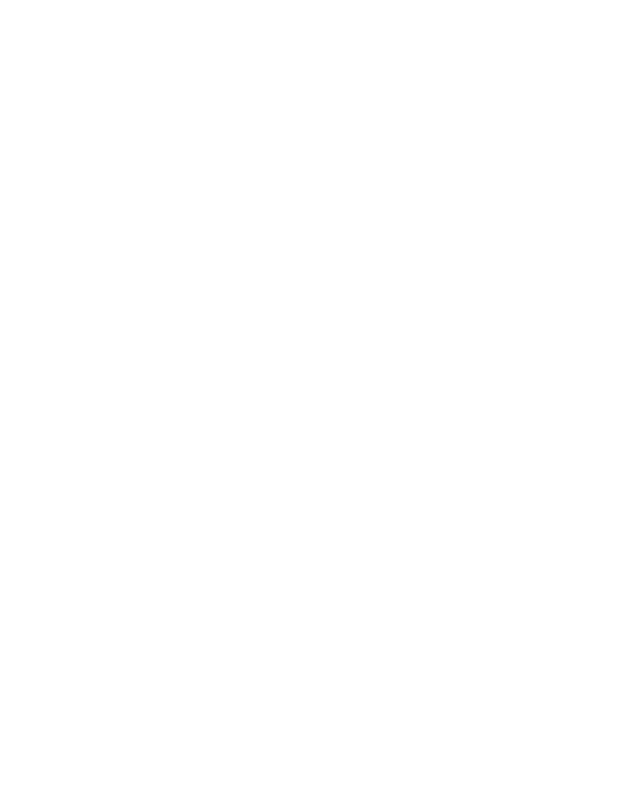
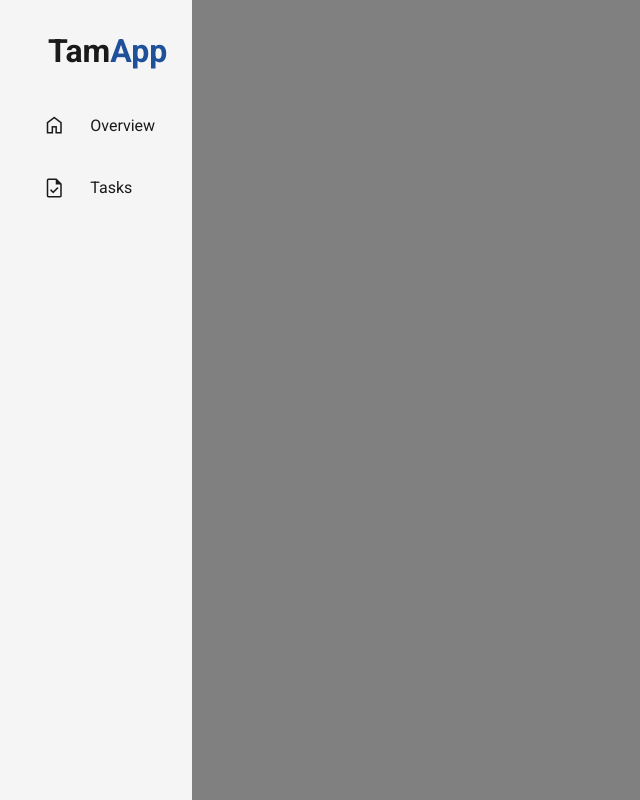
Before and after one commit to Mihiwa/tamap, a website: page index.html in a window 1280 px wide. Shown: the whole page, without its empty margins (0-640 px from the left). Drawn offline with nearby package versions, Linux system fonts and the light colour scheme.

Commit message:
Finishing the header section

```diff
--- a/index.html
+++ b/index.html
@@ -1,19 +1,54 @@
 <!DOCTYPE html>
 <html lang="en">
   <head>
-    <meta charset="UTF-8">
-    <meta name="viewport" content="width=device-width, initial-scale=1.0">
-    <link rel="stylesheet" href="css/style.css">
+    <meta charset="UTF-8" />
+    <meta name="viewport" content="width=device-width, initial-scale=1.0" />
+    <link rel="stylesheet" href="css/style.css" />
+    <link
+      rel="stylesheet"
+      href="https://fonts.googleapis.com/css2?family=Material+Symbols+Outlined:opsz,wght,FILL,GRAD@20..48,100..700,0..1,-50..200"
+    />
+    <style>
+      .material-symbols-outlined {
+        font-variation-settings: "FILL" 0, "wght" 300, "GRAD" 0, "opsz" 24;
+      }
+    </style>
+    <script
+      src="https://kit.fontawesome.com/1b7e81e798.js"
+      crossorigin="anonymous"
+    ></script>
+    <script src="script.js"></script>
     <title>Tamap task manager</title>
   </head>
   <body>
+    <header>
+      <div id="menu-container">
+        <div id="logo">
+          <h1>Tam<span style="color: #1f509a">App</span></h1>
+        </div>
+        <nav id="navigation-menu">
+          <ul>
+            <li>
+              <span class="material-symbols-outlined">home</span
+              ><span>Overview</span>
+            </li>
+            <li>
+              <span class="material-symbols-outlined"> task </span
+              ><span>Tasks</span>
+            </li>
+          </ul>
+        </nav>
+      </div>
+    </header>
+
+    <main></main>
     <template id="task-template">
       <div class="task">
         <div class="task-content">
-                <input type="checkbox" class="task-checkbox">
+          <input type="checkbox" class="task-checkbox" />
           <span class="task-description"></span>
         </div>
-            <i></i>
+        <i class="fa-solid fa-trash"></i>
       </div>
     </template>
   </body>
--- a/scss/style.scss
+++ b/scss/style.scss
@@ -1,11 +1,86 @@
-::root {
+@import url("https://fonts.googleapis.com/css2?family=Roboto:wght@100;300;400;500;700;900&display=swap");
+
+:root {
+  --accent-color: #4335a7;
+  --font-family: "Roboto", sans-serif;
   --font-size: 16px;
-  --font-family: "Open Sans", sans-serif;
-  --font-weight: 400;
 }
 
-
-body {
+*,
+*::before,
+*::after {
   margin: 0;
   padding: 0;
 }
+
+body {
+  font-family: var(--font-family);
+  font-size: var(--font-size);
+  background-color: grey;
+  color: #1a1a1a;
+  display: flex;
+  flex-direction: row;
+  height: 100vh;
+}
+
+header {
+  background-color: #f5f5f5;
+  width: 15%;
+  display: flex;
+  flex-direction: column;
+  justify-content: space-between;
+  align-items: center;
+  gap: 2rem;
+  padding-top: 2rem;
+  overflow: hidden;
+  position: relative;
+}
+
+#menu-container {
+  width: 100%;
+  display: flex;
+  flex-direction: column;
+  align-items: flex-start;
+  justify-content: flex-start;
+  position: absolute;
+  left: 0;
+  gap: 2rem;
+  #logo {
+    display: flex;
+    padding-left: 3rem;
+  }
+}
+
+nav {
+  width: 100%;
+}
+
+ul {
+  list-style: none;
+  width: 95%;
+  display: flex;
+  flex-direction: column;
+  align-items: center;
+  justify-content: flex-start;
+  gap: 1rem;
+  position: relative;
+  top: 0;
+  left: 0;
+
+  li {
+    width: 80%;
+    padding: 0.7rem 0 0.7rem 3rem;
+    display: flex;
+    gap: 1.5rem;
+    align-items: center;
+    justify-content: flex-start;
+
+    &:hover {
+      background-color: #4d4e4e07;
+      color: var(--accent-color);
+      cursor: pointer;
+      border-radius: 0 0.5rem 0.5rem 0;
+      font-weight: bold;
+    }
+  }
+}
```
Also changed, not shown: css/style.css, 1 other file. Lines whose indentation alone changed are shown as unchanged.
